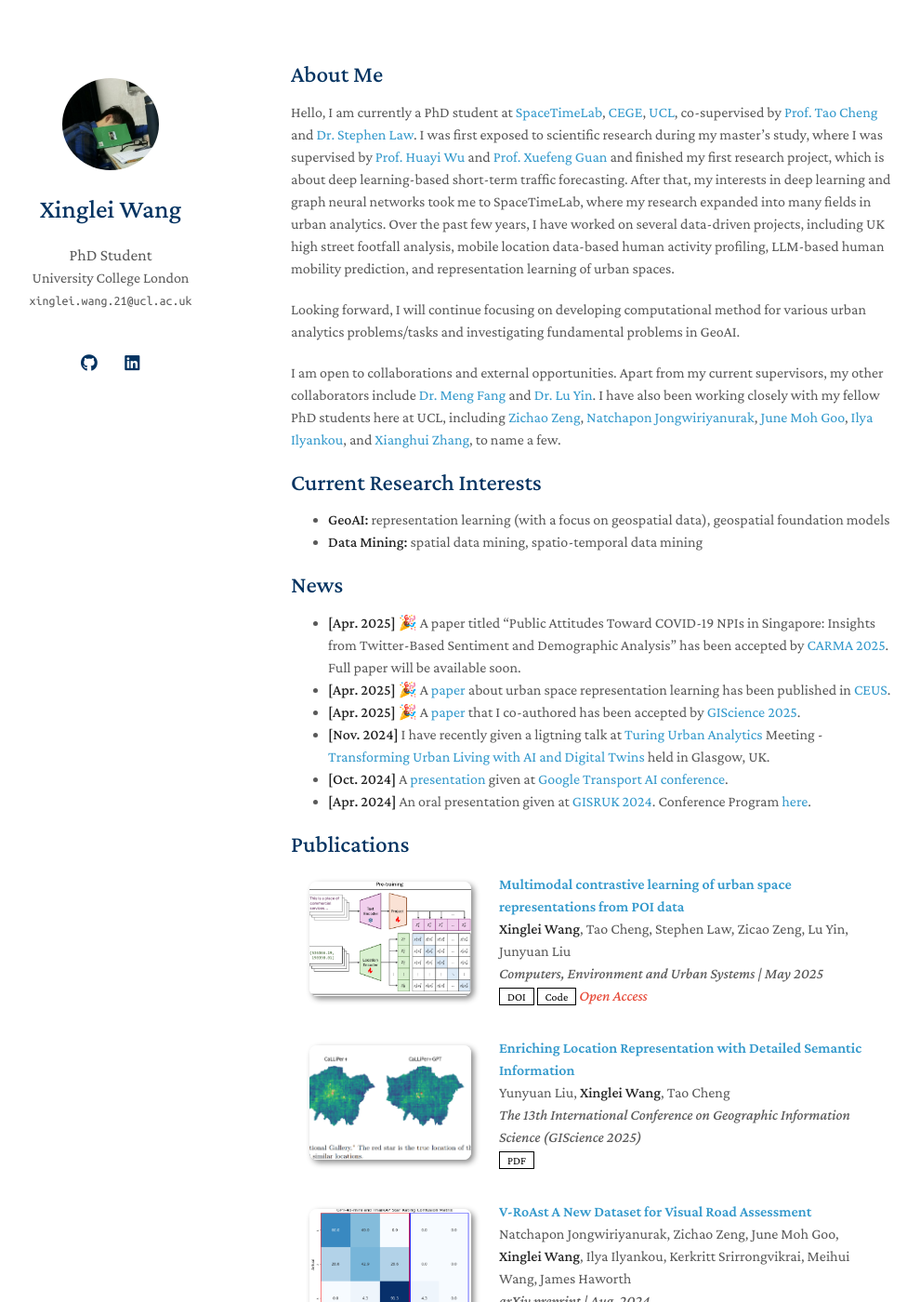
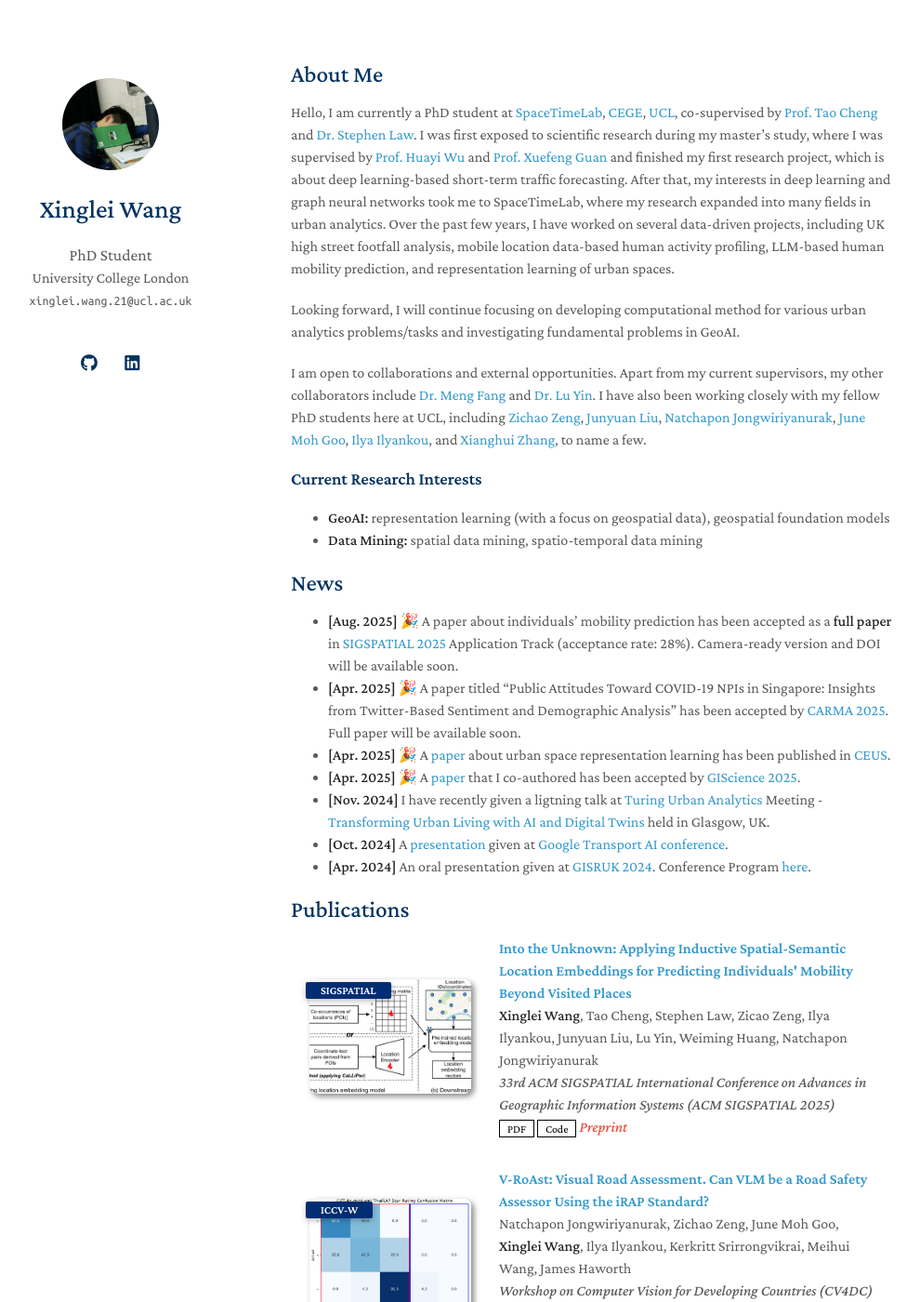
Before and after one commit to xlwang233/xlwang233.github.io, a Jekyll site: the page built from index.md, in a window 1280 px wide and 1400 px high. Shown: the whole window at 93% size, without its empty margins (157-1147 px from the left). Built offline with Jekyll 4.4.1, drawn with Linux system fonts in a browser that asks for light colours; emoji names are drawn with the system emoji font; a style sheet for code colours, icons or effects is not loaded; some of the changed text lies outside the part shown.

Commit message:
Update-Aug-2025

```diff
--- a/_data/publications.yml
+++ b/_data/publications.yml
@@ -1,8 +1,27 @@
 main:
+  - title: "Into the Unknown: Applying Inductive Spatial-Semantic Location Embeddings for Predicting Individuals' Mobility Beyond Visited Places"
+    authors: <strong>Xinglei Wang</strong>, Tao Cheng, Stephen Law, Zicao Zeng, Ilya Ilyankou, Junyuan Liu, Lu Yin, Weiming Huang, Natchapon Jongwiriyanurak
+    conference_short: SIGSPATIAL
+    conference: "33rd ACM SIGSPATIAL International Conference on Advances in Geographic Information Systems (ACM SIGSPATIAL 2025)"
+    pdf: https://arxiv.org/pdf/2506.14070
+    code: https://github.com/xlwang233/Into-the-Unknown
+    image: ./assets/img/into_unknown_method_framework.png
+    notes: Preprint
+
+  - title: "V-RoAst: Visual Road Assessment. Can VLM be a Road Safety Assessor Using the iRAP Standard?"
+    authors: Natchapon Jongwiriyanurak, Zichao Zeng, June Moh Goo, <strong>Xinglei Wang</strong>, Ilya Ilyankou, Kerkritt Srirrongvikrai, Meihui Wang, James Haworth
+    conference_short: ICCV-W
+    conference: Workshop on Computer Vision for Developing Countries (CV4DC) at ICCV 2025 | Oct. 2025
+    pdf: https://arxiv.org/pdf/2408.10872
+    code: https://github.com/PongNJ/V-RoAst
+    # page: https://class-il.mpi-inf.mpg.de/mnemonics/
+    # bibtex: https://class-il.mpi-inf.mpg.de/mnemonics/
+    image: ./assets/img/v-roast.png
+    # notes: New
 
   - title: Multimodal contrastive learning of urban space representations from POI data
     authors: <strong>Xinglei Wang</strong>, Tao Cheng, Stephen Law, Zicao Zeng, Lu Yin, Junyuan Liu
-    # conference_short: arXiv
+    conference_short: CEUS
     conference: "Computers, Environment and Urban Systems | May 2025"
     doi: https://doi.org/10.1016/j.compenvurbsys.2025.102299
     code: https://github.com/xlwang233/CaLLiPer
@@ -11,23 +30,14 @@ main:
 
   - title: Enriching Location Representation with Detailed Semantic Information
     authors: Yunyuan Liu, <strong>Xinglei Wang</strong>, Tao Cheng
+    conference_short: GIScience
     conference: The 13th International Conference on Geographic Information Science (GIScience 2025)
     pdf: https://openreview.net/pdf?id=BOEJGXuYBA
     image: ./assets/img/calliper+.png
 
-  - title: V-RoAst A New Dataset for Visual Road Assessment
-    authors: Natchapon Jongwiriyanurak, Zichao Zeng, June Moh Goo, <strong>Xinglei Wang</strong>, Ilya Ilyankou, Kerkritt Srirrongvikrai, Meihui Wang, James Haworth
-    # conference_short: arXiv
-    conference: arXiv preprint | Aug. 2024
-    pdf: https://arxiv.org/pdf/2408.10872
-    code: https://github.com/PongNJ/V-RoAst
-    # page: https://class-il.mpi-inf.mpg.de/mnemonics/
-    # bibtex: https://class-il.mpi-inf.mpg.de/mnemonics/
-    image: ./assets/img/v-roast.png
-    notes: Under Review
-
   - title: "Capturing high street dynamics on a finer scale: a case study in the context of COVID-19"
     authors: <strong>Xinglei Wang</strong>, Jia Shi, Tao Cheng
+    conference_short: GISRUK
     conference: The 32nd GIS Research UK Conference (GISRUK 2024)
     pdf: https://discovery.ucl.ac.uk/id/eprint/10190951/1/submission_85.pdf
     image: ./assets/img/hs_profiles_downsized.png
@@ -42,12 +52,14 @@ main:
 
   - title: "The Ups and Downs of London High Streets Throughout COVID-19 Pandemic: Insights from Footfall-Based Clustering Analysis"
     authors: <strong>Xinglei Wang</strong>, Xianghui Zhang, Tao Cheng
+    conference_short: GIScience
     conference: The 12th International Conference on Geographic Information Science (GIScience 2023)
     pdf: https://drops.dagstuhl.de/storage/00lipics/lipics-vol277-giscience2023/LIPIcs.GIScience.2023.80/LIPIcs.GIScience.2023.80.pdf
     image: ./assets/img/giscience23_cluster_ff.png
 
   - title: "Forecast network-wide traffic states for multiple steps ahead: A deep learning approach considering dynamic non-local spatial correlation and non-stationary temporal dependency"
     authors: <strong>Xinglei Wang</strong>, Xuefeng Guan, Jun Cao, Na Zhang, Huayi Wu
+    conference_short: TRC
     conference: "Transportation Research Part C: Emerging Technologies | Oct. 2020"
     doi: https://doi.org/10.1016/j.trc.2020.102763
     code: https://github.com/xlwang233/STSeq2Seq
--- a/index.md
+++ b/index.md
@@ -8,13 +8,14 @@ Hello, I am currently a PhD student at [SpaceTimeLab](https://www.ucl.ac.uk/spac
 
 Looking forward, I will continue focusing on developing computational method for various urban analytics problems/tasks and investigating fundamental problems in GeoAI.
 
-I am open to collaborations and external opportunities. Apart from my current supervisors, my other collaborators include [Dr. Meng Fang](https://www.liverpool.ac.uk/people/meng-fang) and [Dr. Lu Yin](http://luuyin.com/). I have also been working closely with my fellow PhD students here at UCL, including [Zichao Zeng](https://www.zengzichao.com/), [Natchapon Jongwiriyanurak](https://profiles.ucl.ac.uk/79254-natchapon-jongwiriyanurak), [June Moh Goo](https://profiles.ucl.ac.uk/96956-june-moh-goo), [Ilya Ilyankou](https://ilyankou.com/), and [Xianghui Zhang](https://profiles.ucl.ac.uk/79532-xianghui-zhang/about), to name a few.
+I am open to collaborations and external opportunities. Apart from my current supervisors, my other collaborators include [Dr. Meng Fang](https://www.liverpool.ac.uk/people/meng-fang) and [Dr. Lu Yin](http://luuyin.com/). I have also been working closely with my fellow PhD students here at UCL, including [Zichao Zeng](https://www.zengzichao.com/), [Junyuan Liu](https://uk.linkedin.com/in/junyuan-liu-8604b9251), [Natchapon Jongwiriyanurak](https://profiles.ucl.ac.uk/79254-natchapon-jongwiriyanurak), [June Moh Goo](https://profiles.ucl.ac.uk/96956-june-moh-goo), [Ilya Ilyankou](https://ilyankou.com/), and [Xianghui Zhang](https://profiles.ucl.ac.uk/79532-xianghui-zhang/about), to name a few.
 
-## Current Research Interests
+### Current Research Interests
 - **GeoAI:** representation learning (with a focus on geospatial data), geospatial foundation models
 - **Data Mining:** spatial data mining, spatio-temporal data mining
 
 ## News
+- **[Aug. 2025]** :tada: A paper about individuals' mobility prediction has been accepted as a **full paper** in [SIGSPATIAL 2025](https://sigspatial2025.sigspatial.org/) Application Track (acceptance rate: 28%). Camera-ready version and DOI will be available soon.
 - **[Apr. 2025]** :tada: A paper titled "Public Attitudes Toward COVID-19 NPIs in Singapore: Insights from Twitter-Based Sentiment and Demographic Analysis" has been accepted by [CARMA 2025](https://carmaconf.org/). Full paper will be available soon.
 - **[Apr. 2025]** :tada: A [paper](https://doi.org/10.1016/j.compenvurbsys.2025.102299) about urban space representation learning has been published in [CEUS](https://www.sciencedirect.com/journal/computers-environment-and-urban-systems).
 - **[Apr. 2025]** :tada: A [paper](https://openreview.net/pdf?id=BOEJGXuYBA) that I co-authored has been accepted by [GIScience 2025](https://giscience2025.org/).
```
Also changed, not shown: _includes/services.md (+1 -0 lines), assets/img/into_unknown_method_framework.png (added).
